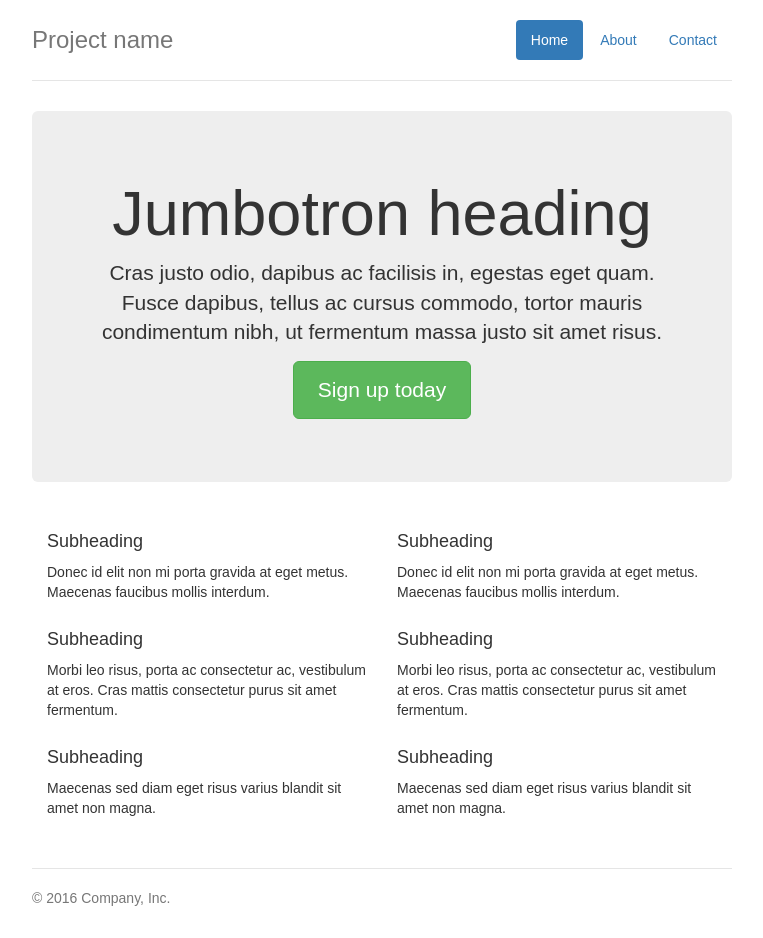
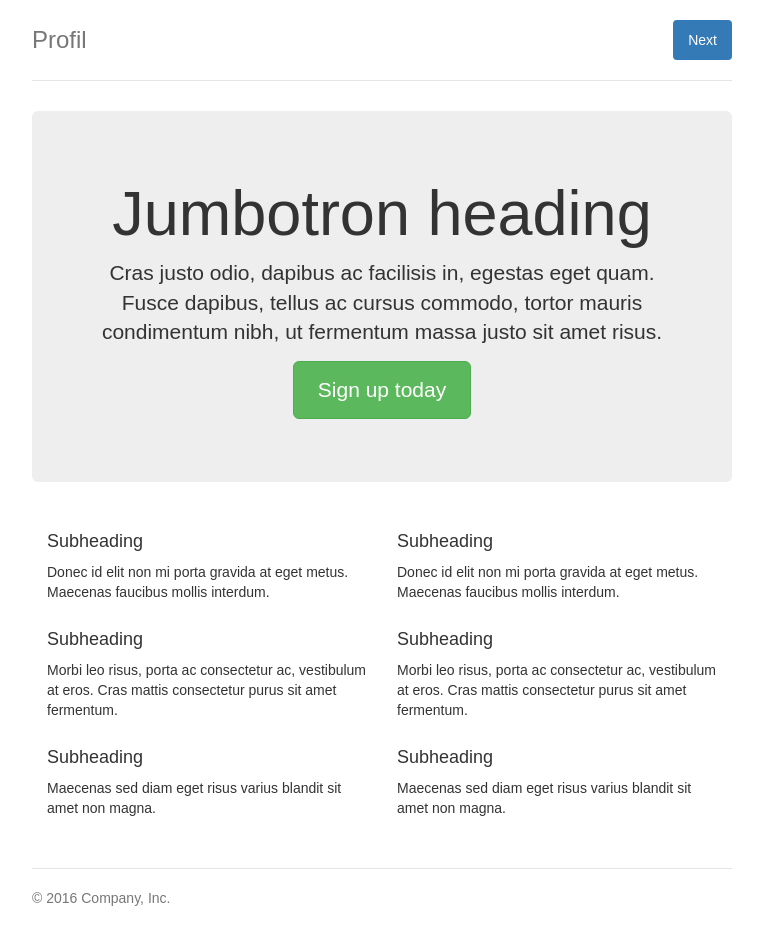
Before and after one commit to suhre/react-example, a React (Create React App) app: page / in a window 1280 px wide. Shown: the whole page, without its empty margins (258-1021 px from the left). Built offline with nearby package versions, Linux system fonts and the light colour scheme.

Commit message:
Split the basic structure in components

```diff
--- a/src/App.js
+++ b/src/App.js
@@ -1,5 +1,6 @@
 import React, {Component} from 'react';
 import './App.css';
+import MainContainer from "./Components/MainContainer";
 
 class App extends Component {
 
@@ -25,58 +26,7 @@ class App extends Component {
 
     render() {
         return (
-            <div className="container">
-                <div className="header clearfix">
-                    <nav>
-                        <ul className="nav nav-pills pull-right">
-                            <li role="presentation" className="active"><a href="#">Home</a></li>
-                            <li role="presentation"><a href="#">About</a></li>
-                            <li role="presentation"><a href="#">Contact</a></li>
-                        </ul>
-                    </nav>
-                    <h3 className="text-muted">Project name</h3>
-                </div>
-
-                <div className="jumbotron">
-                    <h1>Jumbotron heading</h1>
-                    <p className="lead">Cras justo odio, dapibus ac facilisis in, egestas eget quam. Fusce dapibus,
-                        tellus ac cursus commodo, tortor mauris condimentum nibh, ut fermentum massa justo sit amet
-                        risus.</p>
-                    <p><a className="btn btn-lg btn-success" href="#" role="button">Sign up today</a></p>
-                </div>
-
-                <div className="row marketing">
-                    <div className="col-lg-6">
-                        <h4>Subheading</h4>
-                        <p>Donec id elit non mi porta gravida at eget metus. Maecenas faucibus mollis interdum.</p>
-
-                        <h4>Subheading</h4>
-                        <p>Morbi leo risus, porta ac consectetur ac, vestibulum at eros. Cras mattis consectetur purus
-                            sit amet fermentum.</p>
-
-                        <h4>Subheading</h4>
-                        <p>Maecenas sed diam eget risus varius blandit sit amet non magna.</p>
-                    </div>
-
-                    <div className="col-lg-6">
-                        <h4>Subheading</h4>
-                        <p>Donec id elit non mi porta gravida at eget metus. Maecenas faucibus mollis interdum.</p>
-
-                        <h4>Subheading</h4>
-                        <p>Morbi leo risus, porta ac consectetur ac, vestibulum at eros. Cras mattis consectetur purus
-                            sit amet fermentum.</p>
-
-                        <h4>Subheading</h4>
-                        <p>Maecenas sed diam eget risus varius blandit sit amet non magna.</p>
-                    </div>
-                </div>
-
-                <footer className="footer">
-                    <p>&copy; 2016 Company, Inc.</p>
-                </footer>
-
-            </div>
-
+            <MainContainer/>
         );
     }
 }
--- /dev/null
+++ b/src/Components/Footer.js
@@ -0,0 +1,14 @@
+import React, {Component} from 'react';
+
+class Footer extends Component {
+
+    render() {
+        return (
+            <footer className="footer">
+                <p>&copy; 2016 Company, Inc.</p>
+            </footer>
+        );
+    }
+}
+
+export default Footer;
--- /dev/null
+++ b/src/Components/Header.js
@@ -0,0 +1,19 @@
+import React, {Component} from 'react';
+
+class Header extends Component {
+
+    render() {
+        return (
+            <div className="header clearfix">
+                <nav>
+                    <ul className="nav nav-pills pull-right">
+                        <li role="presentation" className="active"><a href="#">Next</a></li>
+                    </ul>
+                </nav>
+                <h3 className="text-muted">Profil</h3>
+            </div>
+        );
+    }
+}
+
+export default Header;
--- /dev/null
+++ b/src/Components/MainContainer.js
@@ -0,0 +1,20 @@
+import React, {Component} from 'react';
+import Header from './Header';
+import Footer from './Footer';
+import ProfileContainer from "./ProfileContainer";
+import PostContainer from "./PostContainer";
+
+class MainContainer extends Component {
+    render() {
+        return (
+            <div className="container">
+                <Header/>
+                <ProfileContainer/>
+                <PostContainer/>
+                <Footer/>
+            </div>
+        );
+    }
+}
+
+export default MainContainer;
--- /dev/null
+++ b/src/Components/PostContainer.js
@@ -0,0 +1,36 @@
+import React, {Component} from 'react';
+
+class PostContainer extends Component {
+
+    render() {
+        return (
+            <div className="row marketing">
+                <div className="col-lg-6">
+                    <h4>Subheading</h4>
+                    <p>Donec id elit non mi porta gravida at eget metus. Maecenas faucibus mollis interdum.</p>
+
+                    <h4>Subheading</h4>
+                    <p>Morbi leo risus, porta ac consectetur ac, vestibulum at eros. Cras mattis consectetur purus sit
+                        amet fermentum.</p>
+
+                    <h4>Subheading</h4>
+                    <p>Maecenas sed diam eget risus varius blandit sit amet non magna.</p>
+                </div>
+
+                <div className="col-lg-6">
+                    <h4>Subheading</h4>
+                    <p>Donec id elit non mi porta gravida at eget metus. Maecenas faucibus mollis interdum.</p>
+
+                    <h4>Subheading</h4>
+                    <p>Morbi leo risus, porta ac consectetur ac, vestibulum at eros. Cras mattis consectetur purus sit
+                        amet fermentum.</p>
+
+                    <h4>Subheading</h4>
+                    <p>Maecenas sed diam eget risus varius blandit sit amet non magna.</p>
+                </div>
+            </div>
+        );
+    }
+}
+
+export default PostContainer;
--- /dev/null
+++ b/src/Components/ProfileContainer.js
@@ -0,0 +1,16 @@
+import React, {Component} from 'react';
+
+class ProfileContainer extends Component {
+
+    render() {
+        return (
+            <div className="jumbotron">
+                <h1>Jumbotron heading</h1>
+                <p className="lead">Cras justo odio, dapibus ac facilisis in, egestas eget quam. Fusce dapibus, tellus ac cursus commodo, tortor mauris condimentum nibh, ut fermentum massa justo sit amet risus.</p>
+                <p><a className="btn btn-lg btn-success" href="#" role="button">Sign up today</a></p>
+            </div>
+        );
+    }
+}
+
+export default ProfileContainer;
```
